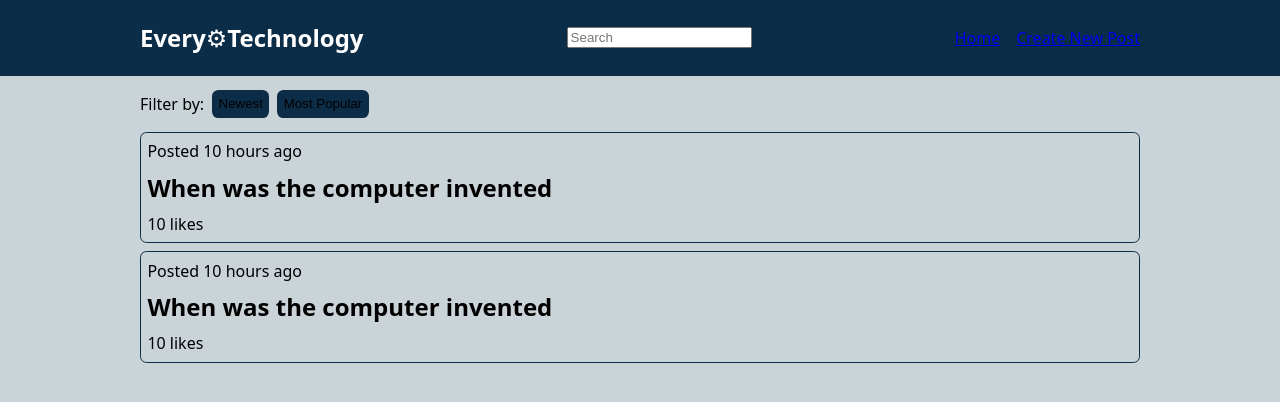
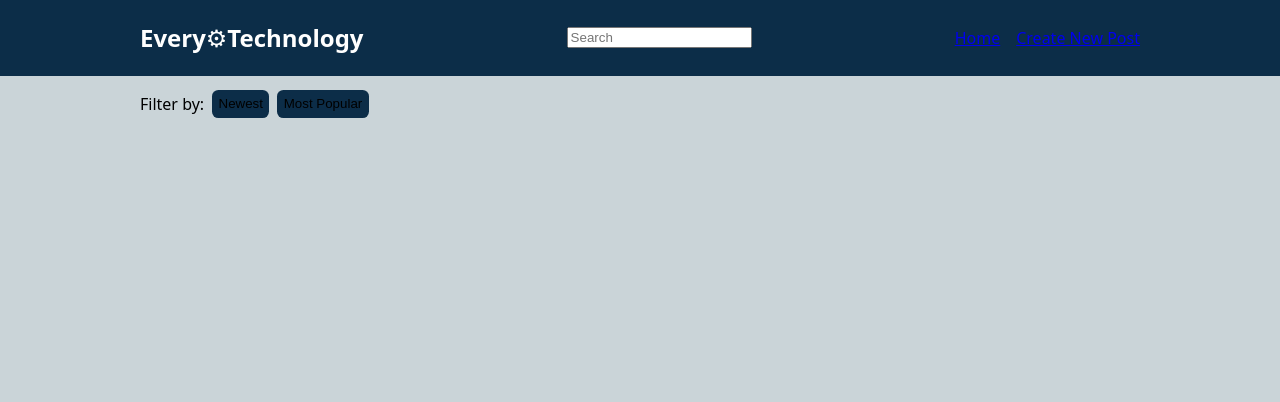
Before and after one commit to Stanbkrylix/everything-technology-app, a React (Vite) app: page / in a window 1280 px wide. Shown: the top 402 px of the page. Built offline with nearby package versions, Linux system fonts and the light colour scheme.

Commit message:
added the post details page

```diff
--- a/src/App.jsx
+++ b/src/App.jsx
@@ -2,6 +2,7 @@ import { BrowserRouter, Routes, Route, Link } from "react-router-dom";
 import Layout from "./Layout";
 import Home from "./Pages/Home";
 import NewPost from "./Pages/NewPost";
+import PostDetail from "./Pages/PostDetail";
 import "./App.css";
 import { useState } from "react";
 
@@ -16,6 +17,10 @@ function App() {
 
         // console.log(data);
         console.log(dataArray);
+    }
+
+    function getData() {
+        return dataArray;
     }
 
     return (
@@ -33,13 +38,15 @@ function App() {
                         />
                     }
                 >
-                    <Route path="/" element={<Home />} />
+                    <Route path="/" element={<Home getData={getData} />} />
+
                     <Route
                         path="/newPost"
                         element={
                             <NewPost data={dataArray} addDataTo={addDataTo} />
                         }
                     />
+
                     <Route
                         path="*"
                         element={
@@ -47,6 +54,11 @@ function App() {
                                 <h1>Not Found</h1>
                             </div>
                         }
+                    />
+
+                    <Route
+                        path="/post/:id"
+                        element={<PostDetail getData={getData} />}
                     />
                 </Route>
             </Routes>
--- a/src/Pages/Home.jsx
+++ b/src/Pages/Home.jsx
@@ -1,26 +1,54 @@
-function Home() {
+import { Link } from "react-router-dom";
+
+function Home({ getData }) {
+    const data = getData();
+
     return (
         <div className="home-container">
             <div className="filter-btns">
                 <p>Filter by: </p>
-                <button className="newest-btn">Newest</button>
+                <button
+                    className="newest-btn"
+                    onClick={() => console.log(data)}
+                >
+                    Newest
+                </button>
                 <button className="popular-btn">Most Popular</button>
             </div>
             <div className="post-section">
-                <Post />
-                <Post />
+                {data.map((item) => (
+                    <Post key={item.id} item={item} />
+                ))}
             </div>
         </div>
     );
 }
 
-function Post() {
+function Post({ item }) {
+    const currentDate = Date.now();
+    const duration = currentDate - item.date;
+
+    function getTime() {
+        const seconds = Math.floor(duration / 1000);
+        const minutes = Math.floor(duration / (1000 * 60));
+        const hours = Math.floor(duration / (1000 * 60 * 60));
+        const days = Math.floor(duration / (1000 * 60 * 60 * 24));
+
+        if (seconds < 60) return "Just now";
+        if (minutes < 60)
+            return `${minutes} minute${minutes !== 1 ? "s" : ""} ago`;
+        if (hours < 24) return `${hours} hour${hours !== 1 ? "s" : ""} ago`;
+        return `${days} day${days !== 1 ? "s" : ""} ago`;
+    }
+
     return (
-        <div className="post">
-            <p className="time-posted">Posted 10 hours ago</p>
-            <h2 className="post-question"> When was the computer invented</h2>
-            <p className="number-of-likes">10 likes</p>
-        </div>
+        <Link to={`/post/${item.id}`} className="post-link">
+            <div className="post">
+                <p className="time-posted">Posted {getTime()}</p>
+                <h2 className="post-question"> {item.title}</h2>
+                <p className="number-of-likes">{item.likes} likes</p>
+            </div>
+        </Link>
     );
 }
 
--- a/src/Pages/NewPost.jsx
+++ b/src/Pages/NewPost.jsx
@@ -11,6 +11,11 @@ function NewPost({ dataArray, addDataTo }) {
         e.preventDefault();
         const dateOfCreation = Date.now();
 
+        if (!data.title || !data.imageUrl) {
+            alert("Please fill out all Fields");
+            return;
+        }
+
         const newData = {
             ...data,
             id: crypto.randomUUID(),
@@ -19,6 +24,7 @@ function NewPost({ dataArray, addDataTo }) {
         };
 
         addDataTo(newData);
+        setData({ title: "", content: "", imageUrl: "" });
     }
 
     function handleOnChange(e) {
--- /dev/null
+++ b/src/Pages/PostDetail.jsx
@@ -0,0 +1,40 @@
+import { useParams } from "react-router-dom";
+
+function PostDetail({ getData }) {
+    const { id } = useParams();
+    const data = getData();
+
+    if (data.length === 0) return;
+
+    const dataToUse = data.find((item) => item.id === id);
+
+    const currentDate = Date.now();
+    const duration = currentDate - dataToUse.date;
+
+    function getTime() {
+        const seconds = Math.floor(duration / 1000);
+        const minutes = Math.floor(duration / (1000 * 60));
+        const hours = Math.floor(duration / (1000 * 60 * 60));
+        const days = Math.floor(duration / (1000 * 60 * 60 * 24));
+
+        if (seconds < 60) return "Just now";
+        if (minutes < 60)
+            return `${minutes} minute${minutes !== 1 ? "s" : ""} ago`;
+        if (hours < 24) return `${hours} hour${hours !== 1 ? "s" : ""} ago`;
+        return `${days} day${days !== 1 ? "s" : ""} ago`;
+    }
+
+    console.log(dataToUse);
+
+    return (
+        <div className="post-detail">
+            <h1>Post Detail</h1>
+            <div className="post-detail-card">
+                <p className="duration-since-posted">{getTime()}</p>
+                <h2 className="post-detail-title">{}</h2>
+            </div>
+        </div>
+    );
+}
+
+export default PostDetail;
```
